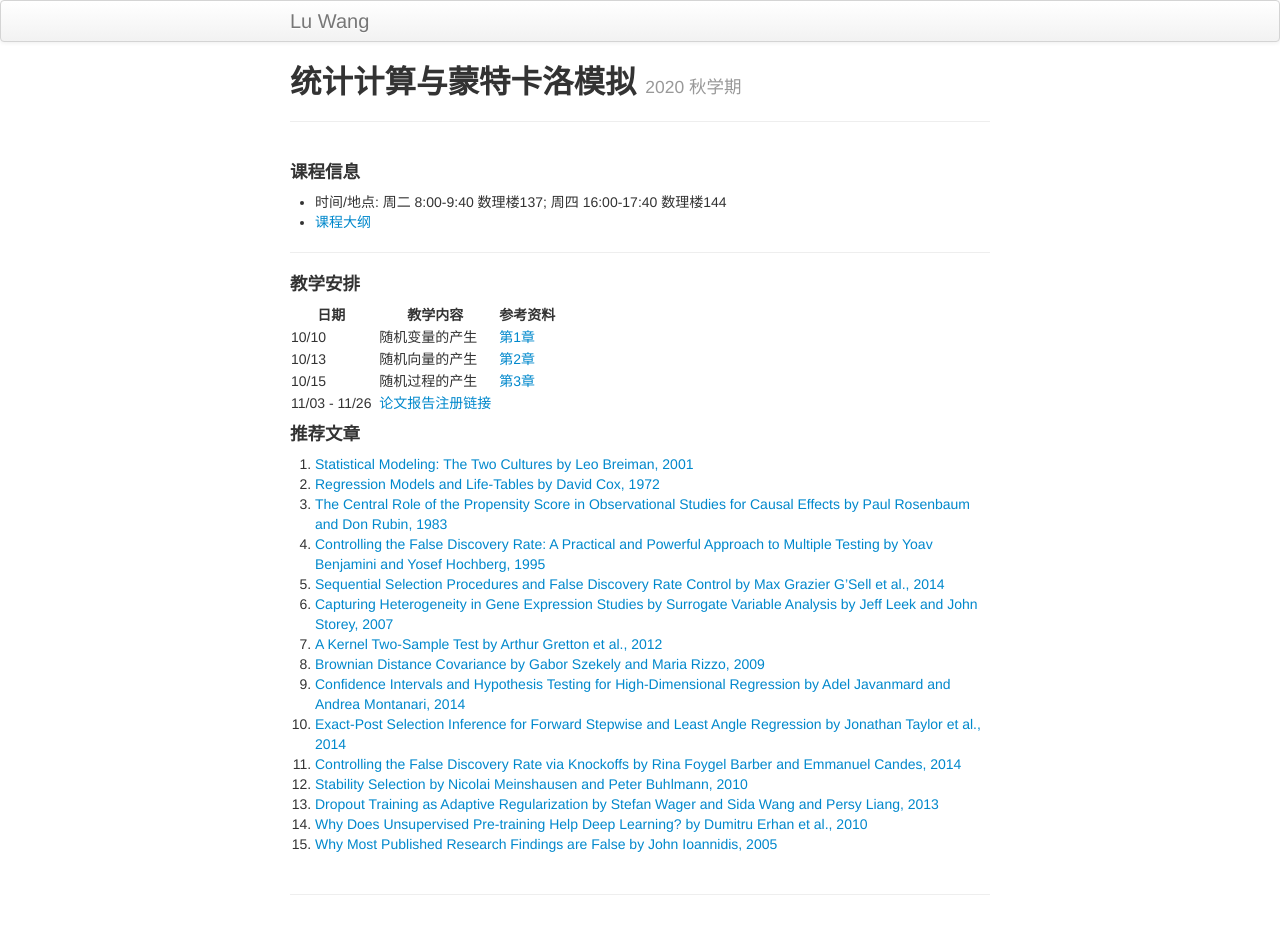
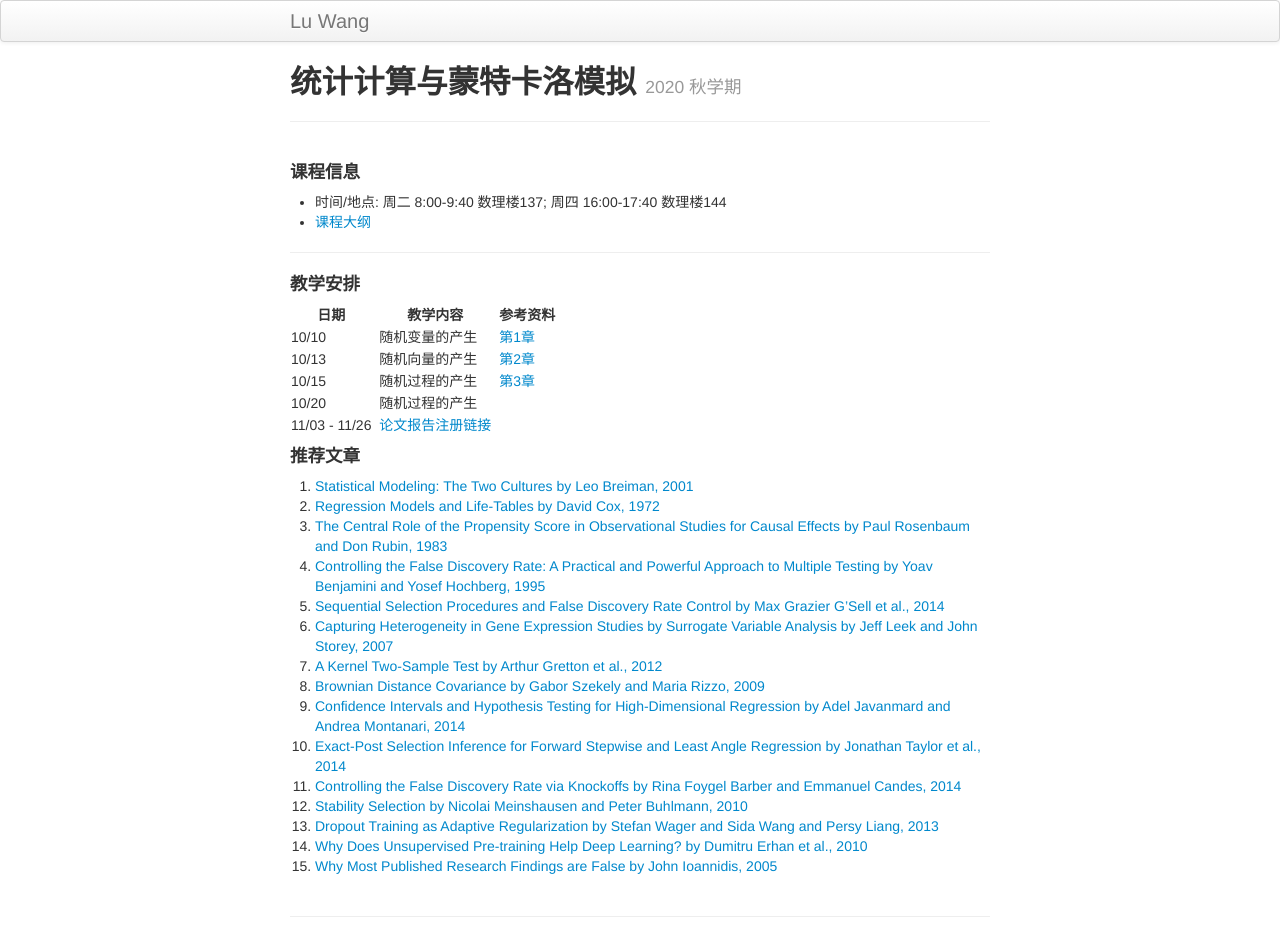
Before and after one commit to wangronglu/StatisticalComputing, a Jekyll site: the page built from index.md, in a window 1280 px wide. Built offline with Jekyll 4.4.1, drawn with Linux system fonts in a browser that asks for light colours; before the commit the page ends 926 px from its top, so only the background shows below that.

Commit message:
Update index.md

```diff
--- a/index.md
+++ b/index.md
@@ -17,6 +17,7 @@ description: Course Website
 | 10/10 || 随机变量的产生 || [第1章](Lecture/random_generator_online.pdf) |
 | 10/13 || 随机向量的产生 || [第2章](Lecture/random_vector_online.pdf) |
 | 10/15 || 随机过程的产生 || [第3章](Lecture/generate_process_online.pdf) |
+| 10/20 || 随机过程的产生 ||  |
 | 11/03 - 11/26 ||  [论文报告注册链接](https://docs.qq.com/sheet/DRHdUU1hIeVB5Z2ln?c=B32A0A0)  ||  |
 
 #### 推荐文章
```
